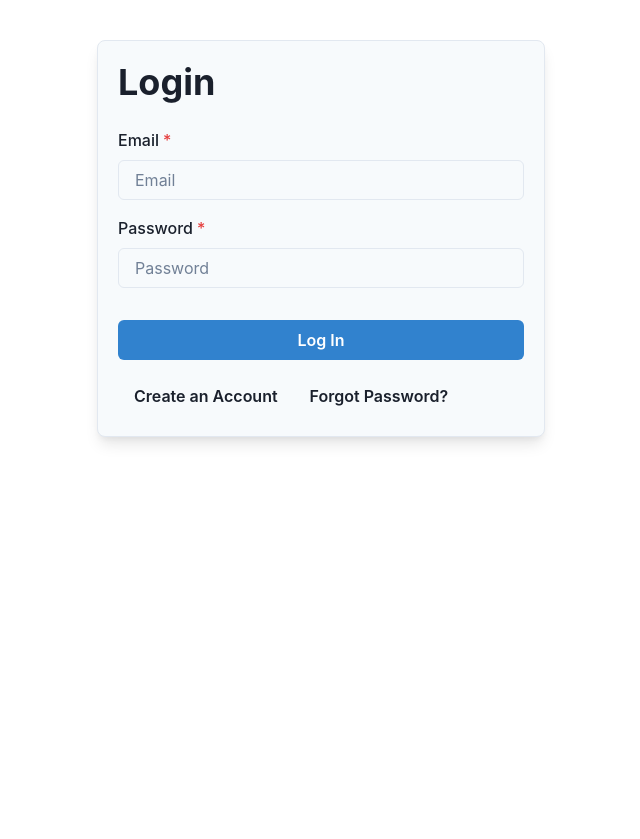
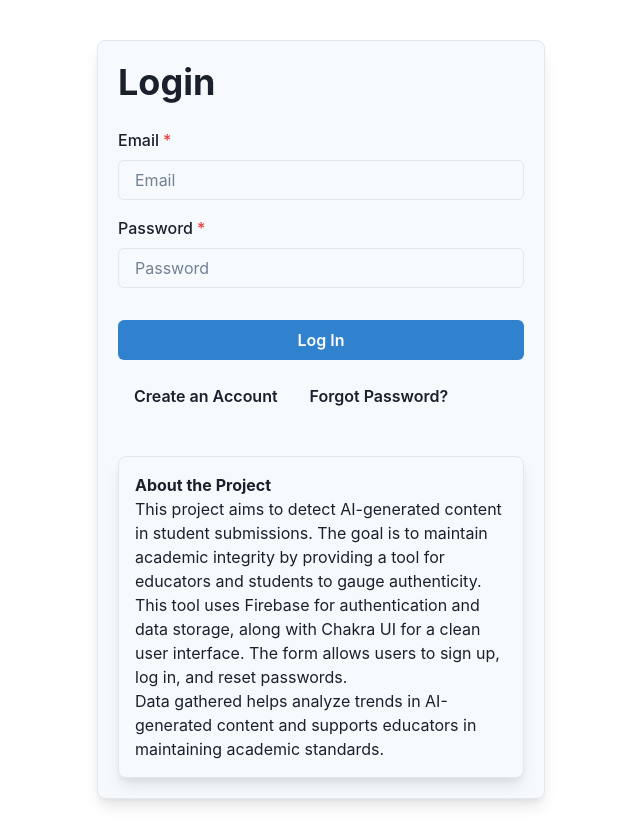
Before and after one commit to alejmedinajr/AI-Detector, a React (Create React App) app in the folder snitch-ai/: page / in a window 1280 px wide. Shown: the whole page, without its empty margins (319-959 px from the left). Before the commit the page ends 800 px from the top, so only its background shows below. Built offline with nearby package versions, Linux system fonts and the light colour scheme.

Commit message:
Add about the project

```diff
--- a/snitch-ai/src/components/AuthenticationForm.jsx
+++ b/snitch-ai/src/components/AuthenticationForm.jsx
@@ -1,17 +1,28 @@
 import React, { useState } from 'react';
-import { getAuth, createUserWithEmailAndPassword, signInWithEmailAndPassword, sendPasswordResetEmail } from "firebase/auth";
+import {
+  getAuth,
+  createUserWithEmailAndPassword,
+  signInWithEmailAndPassword,
+  sendPasswordResetEmail,
+} from "firebase/auth";
 import { getDatabase, ref, set } from "firebase/database";
 import app from '../firebase.js';
-import { Select, Box, FormControl, FormLabel, Input, Button, VStack, Heading, Alert, AlertIcon, useColorModeValue } from '@chakra-ui/react';
-import { useNavigate } from 'react-router-dom'; // Only if using React Router
-import { useToast } from '@chakra-ui/react';
-
-// References:
-// https://v2.chakra-ui.com/docs/components
-// https://firebase.google.com/docs/auth
-// https://reactrouter.com/en/main/hooks/use-navigate
-// https://v2.chakra-ui.com/docs/components/toast
-
+import {
+  Select,
+  Text,
+  Box,
+  FormControl,
+  FormLabel,
+  Input,
+  Button,
+  VStack,
+  Heading,
+  Alert,
+  AlertIcon,
+  useColorModeValue,
+  useToast,
+} from '@chakra-ui/react';
+import { useNavigate } from 'react-router-dom';
 
 export const AuthenticationForm = (props) => {
   const [userCredentials, setUserCredentials] = useState({
@@ -20,8 +31,9 @@ export const AuthenticationForm = (props) => {
     first_name: '',
     last_name: '',
     role: '',
-    university: ''
+    university: '',
   });
+
   const [resetEmail, setResetEmail] = useState('');
   const [isLogin, setIsLogin] = useState(true);
   const [error, setError] = useState('');
@@ -29,13 +41,14 @@ export const AuthenticationForm = (props) => {
 
   const auth = getAuth(app);
   const db = getDatabase(app);
-
   const toast = useToast();
   const navigate = useNavigate();
 
-
   function handleCredentials(event) {
-    setUserCredentials({...userCredentials, [event.target.name]: event.target.value});
+    setUserCredentials({
+      ...userCredentials,
+      [event.target.name]: event.target.value,
+    });
   }
 
   function resetPassword(email) {
@@ -45,11 +58,9 @@ export const AuthenticationForm = (props) => {
     }
     return sendPasswordResetEmail(auth, email)
       .then(() => {
-        // display a nicer looking message for the user (popup but not the basic alert)
         toast({
           title: "Password reset email sent.",
           description: "Check your email to reset your password!",
-          position: "top", // position at the top of the screen
           status: "success",
           duration: 9000,
           isClosable: true,
@@ -57,23 +68,18 @@ export const AuthenticationForm = (props) => {
         setShowReset(false);
         setResetEmail('');
       })
-      .catch((error) => { // if there was an error, display this error to the user
+      .catch((error) => {
         console.error(error.message);
         toast({
           title: "Email does not exist.",
-          description: "Double check to make sure your email is correct!",
-          status: "failure",
-          position: "top", // position at the top of the screen
+          description: "Double-check to ensure your email is correct!",
+          status: "error",
           duration: 9000,
           isClosable: true,
         });
       });
   }
 
-  {/* This function is focuses on handling the submit for the login/signup form.
-      It only works if the user enters a valid email/password (using firebase authentication).
-      If the user chooses to create a new account, then the create account predefined function is used.
-  */}
   async function handleSubmit(event) {
     event.preventDefault();
     if (isLogin) {
@@ -81,7 +87,7 @@ export const AuthenticationForm = (props) => {
         .then((userCredential) => {
           console.log(userCredential.user);
           props.onAuthenticate(true);
-          navigate.push('/login'); // Redirect to login page
+          navigate('/login'); // Redirect to login page
         })
         .catch((error) => {
           console.error(error.message);
@@ -91,7 +97,7 @@ export const AuthenticationForm = (props) => {
       createUserWithEmailAndPassword(auth, userCredentials.email, userCredentials.password)
         .then((userCredential) => {
           const user = userCredential.user;
-          const userRef = ref(db, 'users/' + user.uid); // need a reference to the user object
+          const userRef = ref(db, 'users/' + user.uid);
           return set(userRef, {
             email: userCredentials.email,
             role: userCredentials.role,
@@ -99,8 +105,7 @@ export const AuthenticationForm = (props) => {
             last_name: userCredentials.last_name,
           });
         })
-        .then(() => { // alert to the console that the user was added to the realtime database
-          console.log("User profile created in Realtime Database");
+        .then(() => {
           toast({
             title: "Account created.",
             description: "Your account was successfully created!",
@@ -108,9 +113,7 @@ export const AuthenticationForm = (props) => {
             duration: 9000,
             isClosable: true,
           });
-          setIsLogin(true); // Switch to login form
-          // Optionally, you can redirect to login page as well:
-          // history.push('/login');
+          setIsLogin(true);
         })
         .catch((error) => {
           console.error("Error in creating user profile:", error);
@@ -120,38 +123,74 @@ export const AuthenticationForm = (props) => {
             description: error.message,
             status: "error",
             duration: 9000,
-            isClosable: true,
           });
         });
     }
   }
 
-
   return (
-    <Box p={5} my={10} mx="auto" maxW="md" borderWidth="1px" borderRadius="lg" boxShadow="lg" bg={useColorModeValue('gray.50', 'gray.700')}>
-      {error && <Alert status="error" borderRadius={5}>
-        <AlertIcon />
-        {error}
-      </Alert>}
+    <Box
+      p={5}
+      my={10}
+      mx="auto"
+      maxW="md"
+      borderWidth="1px"
+      borderRadius="lg"
+      boxShadow="lg"
+      bg={useColorModeValue('gray.50', 'gray.700')}
+    >
+      {error && (
+        <Alert status="error" borderRadius={5}>
+          <AlertIcon />
+          {error}
+        </Alert>
+      )}
       <Heading mb={6}>{isLogin ? 'Login' : 'Sign Up'}</Heading>
       <VStack spacing={4} as="form" onSubmit={handleSubmit}>
         {!isLogin && (
           <>
             <FormControl isRequired>
               <FormLabel htmlFor="first_name">First Name</FormLabel>
-              <Input id="first_name" type="text" placeholder='Your First Name' name='first_name' value={userCredentials.first_name} onChange={handleCredentials} />
+              <Input
+                id="first_name"
+                type="text"
+                placeholder="Your First Name"
+                name="first_name"
+                value={userCredentials.first_name}
+                onChange={handleCredentials}
+              />
             </FormControl>
             <FormControl isRequired>
               <FormLabel htmlFor="last_name">Last Name</FormLabel>
-              <Input id="last_name" type="text" placeholder='Your Last Name' name='last_name' value={userCredentials.last_name} onChange={handleCredentials} />
+              <Input
+                id="last_name"
+                type="text"
+                placeholder="Your Last Name"
+                name="last_name"
+                value={userCredentials.last_name}
+                onChange={handleCredentials}
+              />
             </FormControl>
             <FormControl isRequired>
               <FormLabel htmlFor="university">University</FormLabel>
-              <Input id="university" type="text" placeholder='Your University' name='university' value={userCredentials.university} onChange={handleCredentials} />
+              <Input
+                id="university"
+                type="text"
+                placeholder="Your University"
+                name="university"
+                value={userCredentials.university}
+                onChange={handleCredentials}
+              />
             </FormControl>
             <FormControl isRequired>
               <FormLabel htmlFor="role">Role</FormLabel>
-              <Select id="role" name="role" placeholder="Select your role" value={userCredentials.role} onChange={handleCredentials}>
+              <Select
+                id="role"
+                name="role"
+                placeholder="Select your role"
+                value={userCredentials.role}
+                onChange={handleCredentials}
+              >
                 <option value="student">Student</option>
                 <option value="professor">Professor</option>
               </Select>
@@ -160,22 +199,44 @@ export const AuthenticationForm = (props) => {
         )}
         <FormControl isRequired>
           <FormLabel htmlFor="email">Email</FormLabel>
-          <Input id="email" type="email" placeholder='Email' name='email' value={userCredentials.email} onChange={handleCredentials}/>
+          <Input
+            id="email"
+            type="email"
+            placeholder="Email"
+            name="email"
+            value={userCredentials.email}
+            onChange={handleCredentials}
+          />
         </FormControl>
         <FormControl isRequired>
           <FormLabel htmlFor="password">Password</FormLabel>
-          <Input id="password" type="password" placeholder='Password' name='password' value={userCredentials.password} onChange={handleCredentials}/>
+          <Input
+            id="password"
+            type="password"
+            placeholder="Password"
+            name="password"
+            value={userCredentials.password}
+            onChange={handleCredentials}
+          />
         </FormControl>
         <Button colorScheme="blue" mt={4} width="full" type="submit">
           {isLogin ? 'Log In' : 'Sign Up'}
         </Button>
       </VStack>
-      <Button variant="ghost" mt={4} onClick={() => setIsLogin(!isLogin)}>
+      <Button
+        variant="ghost"
+        mt={4}
+        onClick={() => setIsLogin(!isLogin)}
+      >
         {isLogin ? 'Create an Account' : 'Back to Login'}
       </Button>
       {isLogin && (
         <>
-          <Button variant="ghost" mt={4} onClick={() => setShowReset(!showReset)}>
+          <Button
+            variant="ghost"
+            mt={4}
+            onClick={() => setShowReset(!showReset)}
+          >
             Forgot Password?
           </Button>
           {showReset && (
@@ -186,11 +247,25 @@ export const AuthenticationForm = (props) => {
                 value={resetEmail}
                 onChange={(e) => setResetEmail(e.target.value)}
               />
-              <Button mt={2} onClick={() => resetPassword(resetEmail)}>Send Reset Email</Button>
+              <Button mt={2} onClick={() => resetPassword(resetEmail)}>
+                Send Reset Email
+              </Button>
             </Box>
           )}
         </>
       )}
+      <Box mt={10} p={4} borderWidth={1} borderRadius="lg" boxShadow="lg" bg={useColorModeValue('gray.50', 'gray.700')}>
+        <Text fontWeight="bold">About the Project</Text>
+        <Text>
+          This project aims to detect AI-generated content in student submissions. The goal is to maintain academic integrity by providing a tool for educators and students to gauge authenticity.
+        </Text>
+        <Text>
+          This tool uses Firebase for authentication and data storage, along with Chakra UI for a clean user interface. The form allows users to sign up, log in, and reset passwords.
+        </Text>
+        <Text>
+          Data gathered helps analyze trends in AI-generated content and supports educators in maintaining academic standards.
+        </Text>
+      </Box>
     </Box>
   );
 };
```
